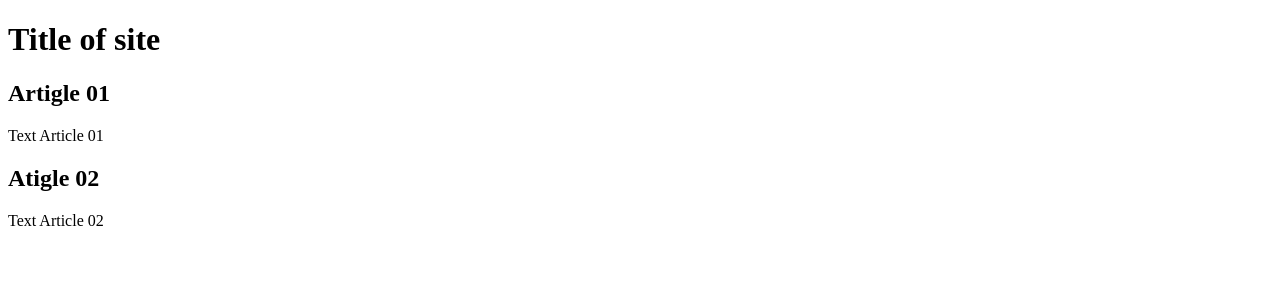
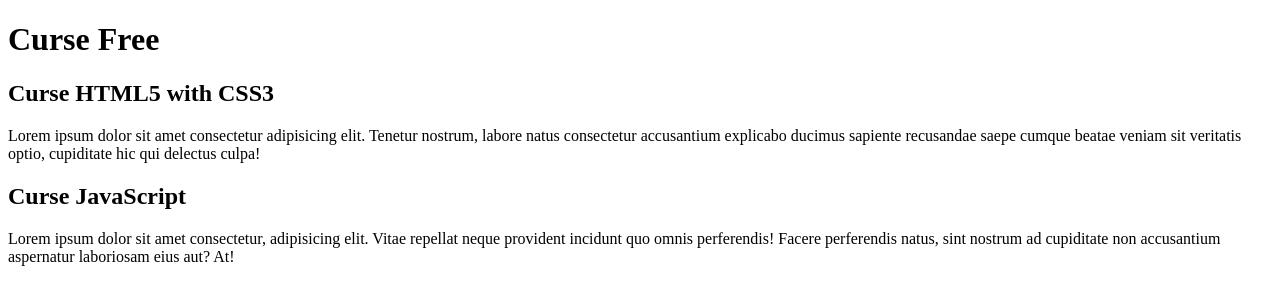
Before and after one commit to hiagoaugustoribeiro/project-site, a plain HTML site: page index.html in a window 1280 px wide. Drawn offline with Linux system fonts and the light colour scheme.

Commit message:
I starded write content

```diff
--- a/index.html
+++ b/index.html
@@ -8,15 +8,15 @@
 <body>
     <main>
         <header>
-            <h1>Title of site</h1>
+            <h1>Curse Free</h1>
         </header>
         <article>
-            <h2>Artigle 01</h2>
-            <p>Text Article 01</p>
+            <h2>Curse HTML5 with CSS3</h2>
+            <p>Lorem ipsum dolor sit amet consectetur adipisicing elit. Tenetur nostrum, labore natus consectetur accusantium explicabo ducimus sapiente recusandae saepe cumque beatae veniam sit veritatis optio, cupiditate hic qui delectus culpa!</p>
         </article>
         <article>
-            <h2>Atigle 02</h2>
-            <p>Text Article 02</p>
+            <h2>Curse JavaScript</h2>
+            <p>Lorem ipsum dolor sit amet consectetur, adipisicing elit. Vitae repellat neque provident incidunt quo omnis perferendis! Facere perferendis natus, sint nostrum ad cupiditate non accusantium aspernatur laboriosam eius aut? At!</p>
 
         </article>
     </main>
```
